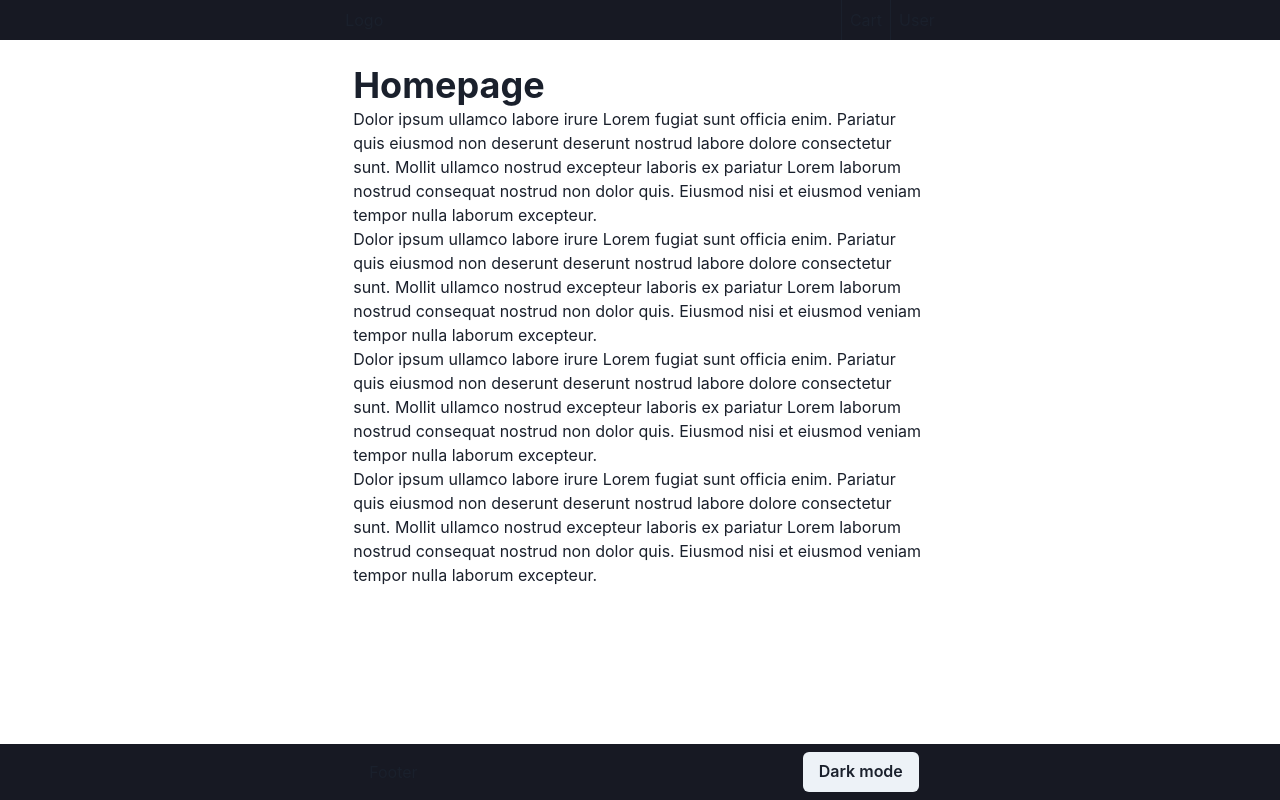
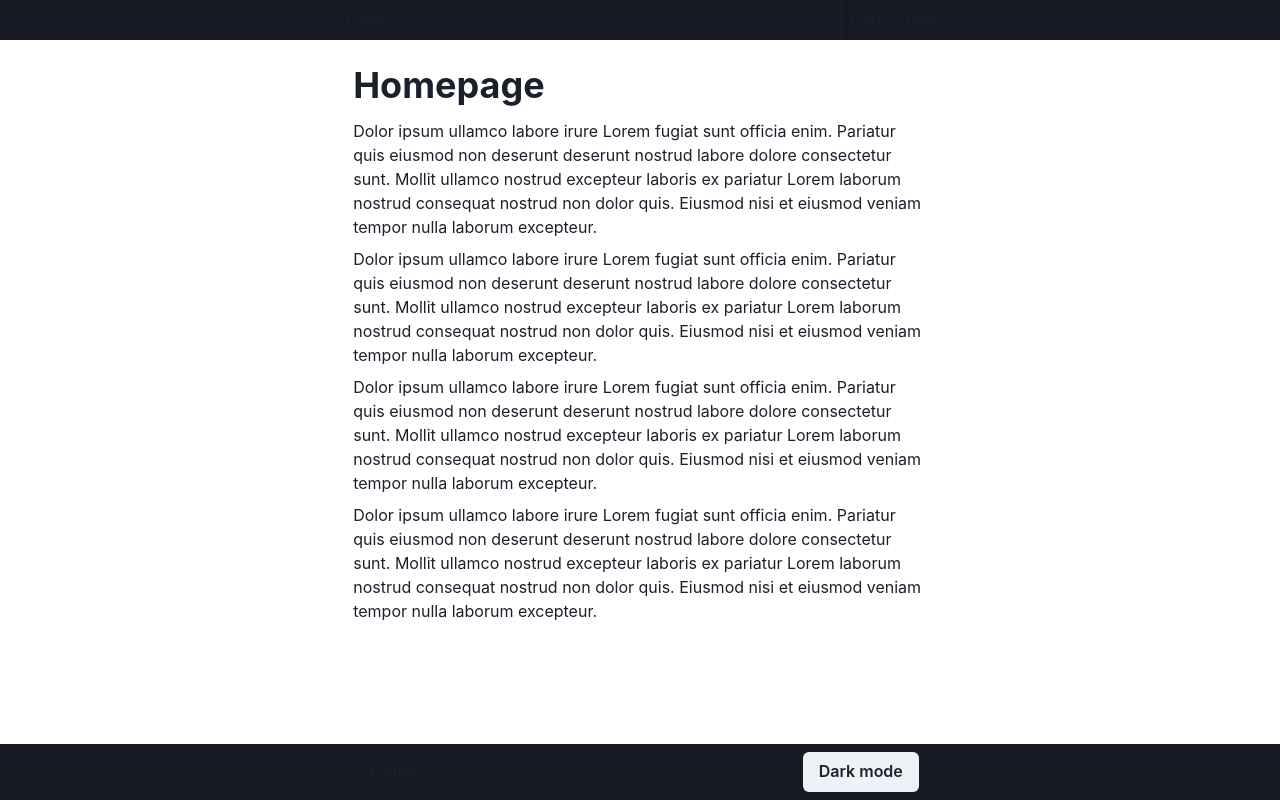
Before and after one commit to oncet/qord, a React (Vite) app: page / in a window 1280 px wide. Built offline with nearby package versions, Linux system fonts and the light colour scheme.

Commit message:
add custom theme

```diff
--- a/src/main.tsx
+++ b/src/main.tsx
@@ -7,7 +7,7 @@ import theme from "./theme";
 ReactDOM.render(
   <React.StrictMode>
     <ColorModeScript initialColorMode={theme.config.initialColorMode} />
-    <ChakraProvider>
+    <ChakraProvider theme={theme}>
       <App />
     </ChakraProvider>
   </React.StrictMode>,
--- a/src/theme.ts
+++ b/src/theme.ts
@@ -5,6 +5,20 @@ const config: ThemeConfig = {
   useSystemColorMode: true,
 };
 
-const theme = extendTheme({ config });
+const theme = extendTheme({
+  config,
+  components: {
+    Heading: {
+      baseStyle: {
+        mb: 3,
+      },
+    },
+    Text: {
+      baseStyle: {
+        mb: 2,
+      },
+    },
+  },
+});
 
 export default theme;
```
